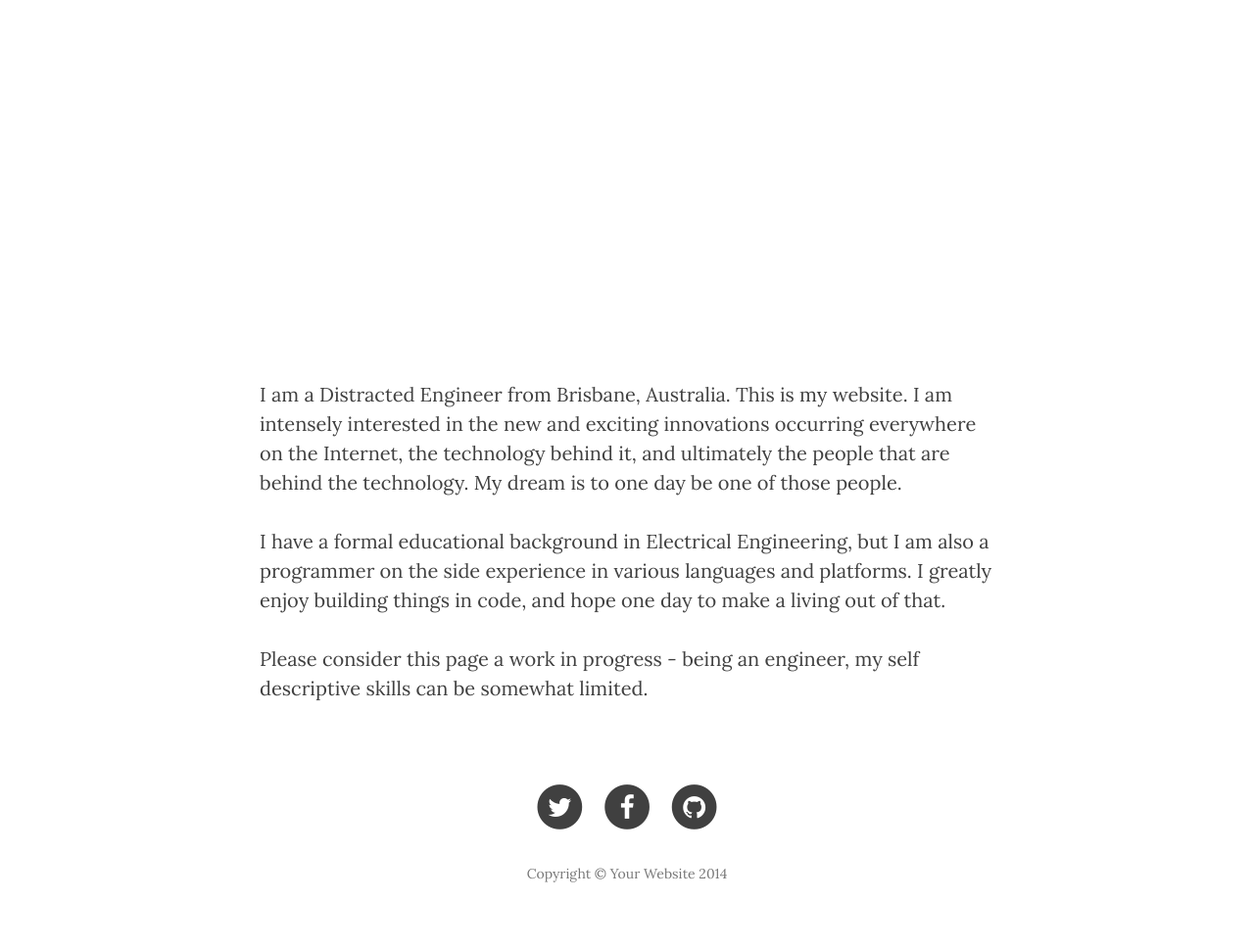
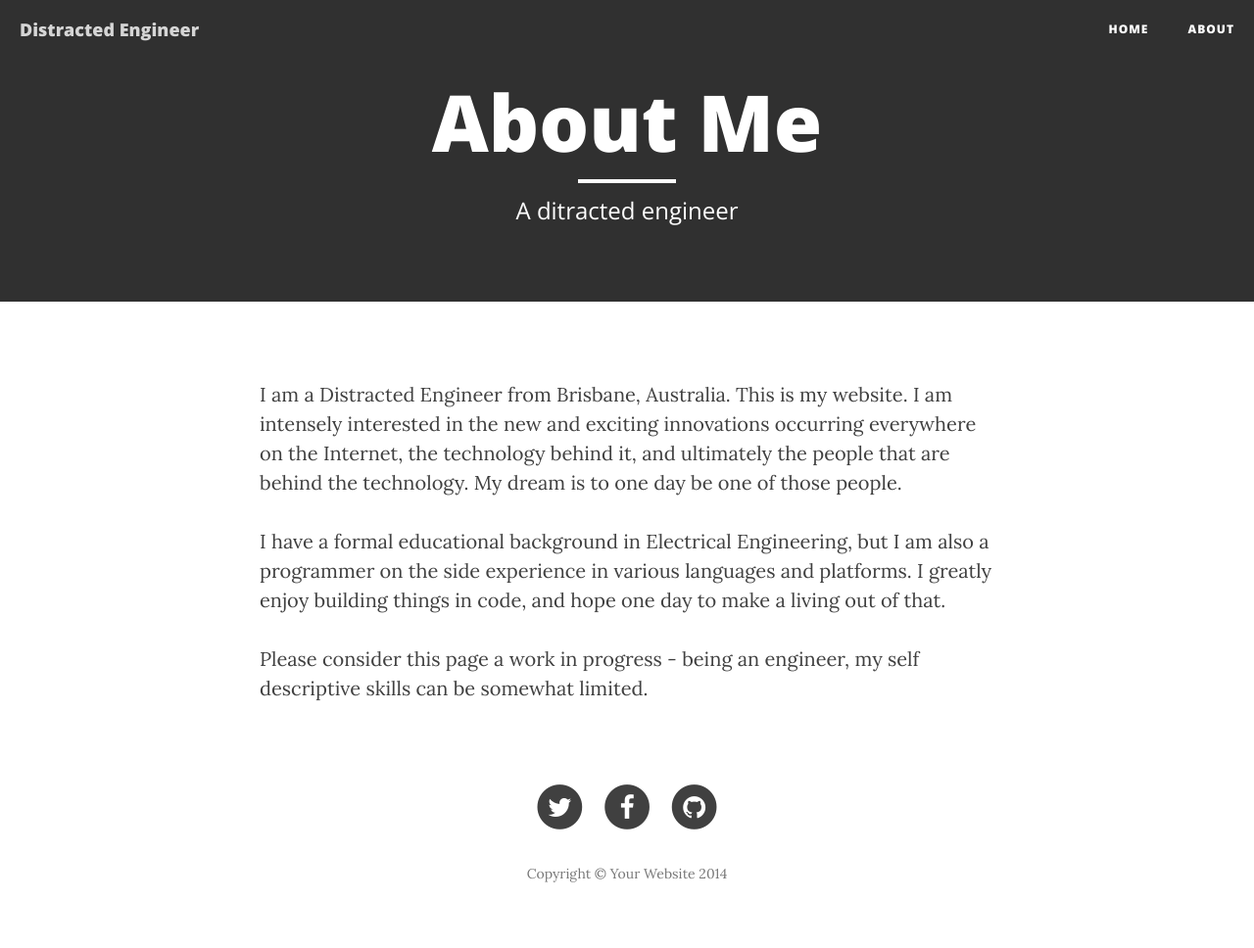
Before and after one commit to cfullelove/cfullelove.github.io, a Jekyll site: the page built from aboutme.html, in a window 1280 px wide. Shown: the whole page at 98% size. Built offline with Jekyll 4.4.1, drawn with Linux system fonts in a browser that asks for light colours; nearby versions of some CDN libraries.

Commit message:
New Layout 6th run

```diff
--- a/css/clean-blog.css
+++ b/css/clean-blog.css
@@ -135,7 +135,6 @@ hr.small {
 
 .intro-header {
   background-color: #303030;
-  background: no-repeat center center;
   background-attachment: scroll;
   -webkit-background-size: cover;
   -moz-background-size: cover;
```
